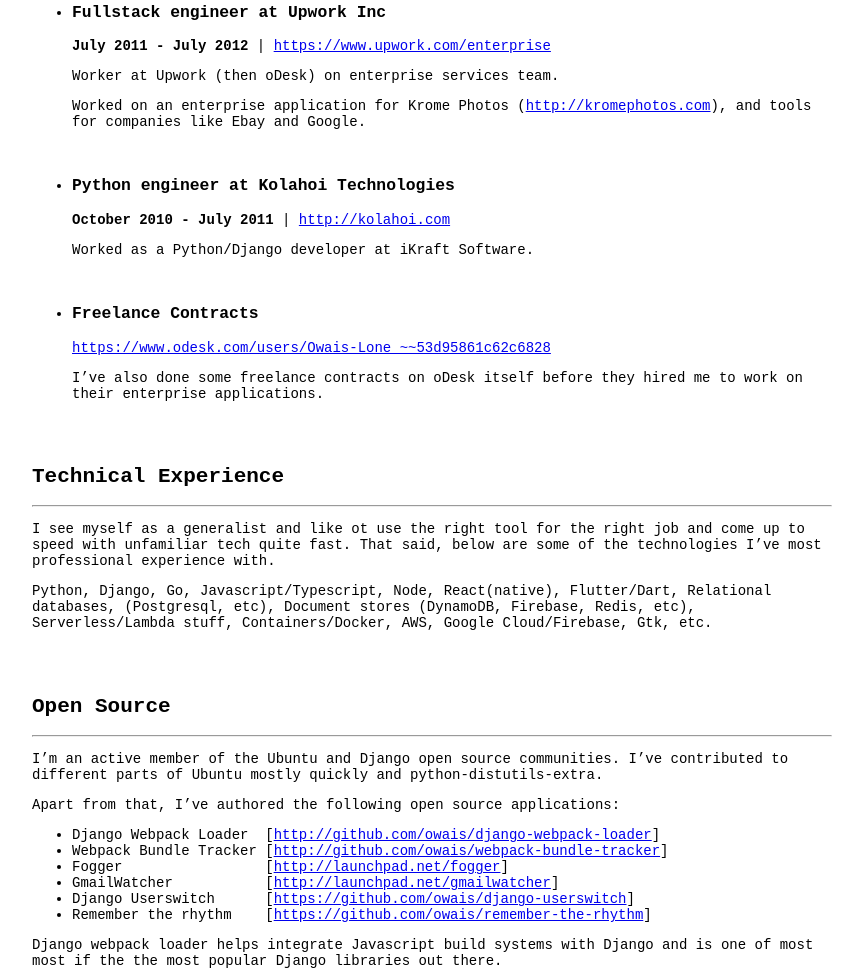
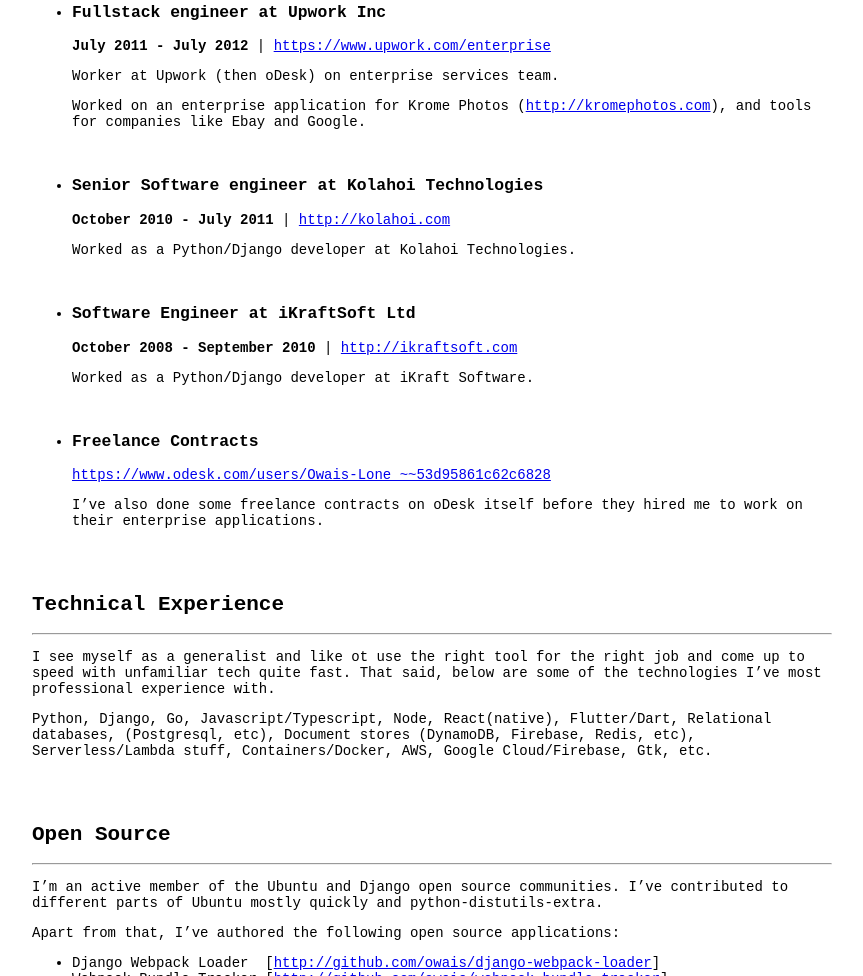
Before and after one commit to owais/owais.github.com, a plain HTML site: page resume/index.html in a window 1280 px wide. Shown: the part 963-1939 px from the top of the page, without its empty margins (208-1071 px from the left). Drawn offline with Linux system fonts and the light colour scheme.

Commit message:
Publishing an update

```diff
--- a/resume/index.html
+++ b/resume/index.html
@@ -120,9 +120,19 @@
 <p><br/></p>
 
 <ul>
-<li><h3 id="python-engineer-at-kolahoi-technologies">Python engineer at Kolahoi Technologies</h3>
+<li><h3 id="senior-software-engineer-at-kolahoi-technologies">Senior Software engineer at Kolahoi Technologies</h3>
 
 <p><strong>October 2010 - July 2011</strong> | <a href="http://kolahoi.com" target="_blank">http://kolahoi.com</a></a></p>
+
+<p>Worked as a Python/Django developer at Kolahoi Technologies.</p></li>
+</ul>
+
+<p><br/></p>
+
+<ul>
+<li><h3 id="software-engineer-at-ikraftsoft-ltd">Software Engineer at iKraftSoft Ltd</h3>
+
+<p><strong>October 2008 - September 2010</strong> | <a href="http://ikraftsoft.com" target="_blank">http://ikraftsoft.com</a></a></p>
 
 <p>Worked as a Python/Django developer at iKraft Software.</p></li>
 </ul>
```
